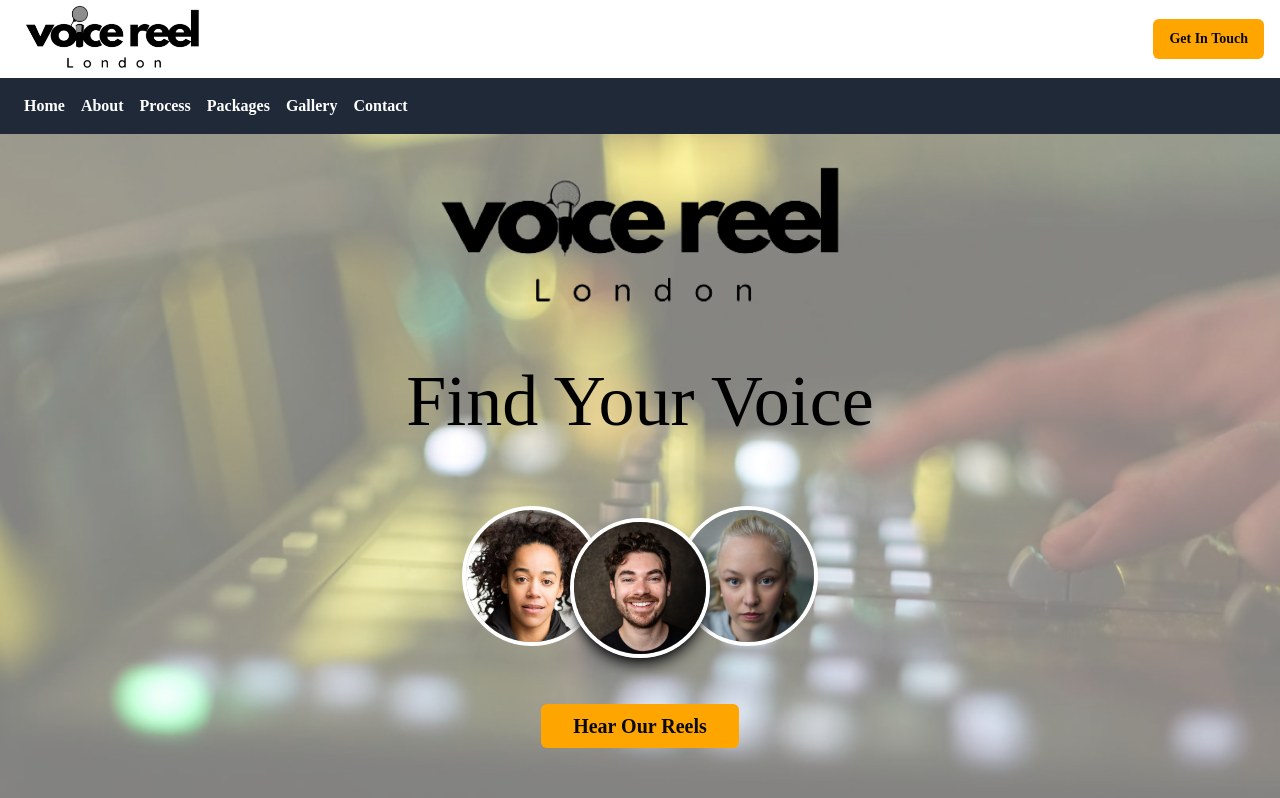
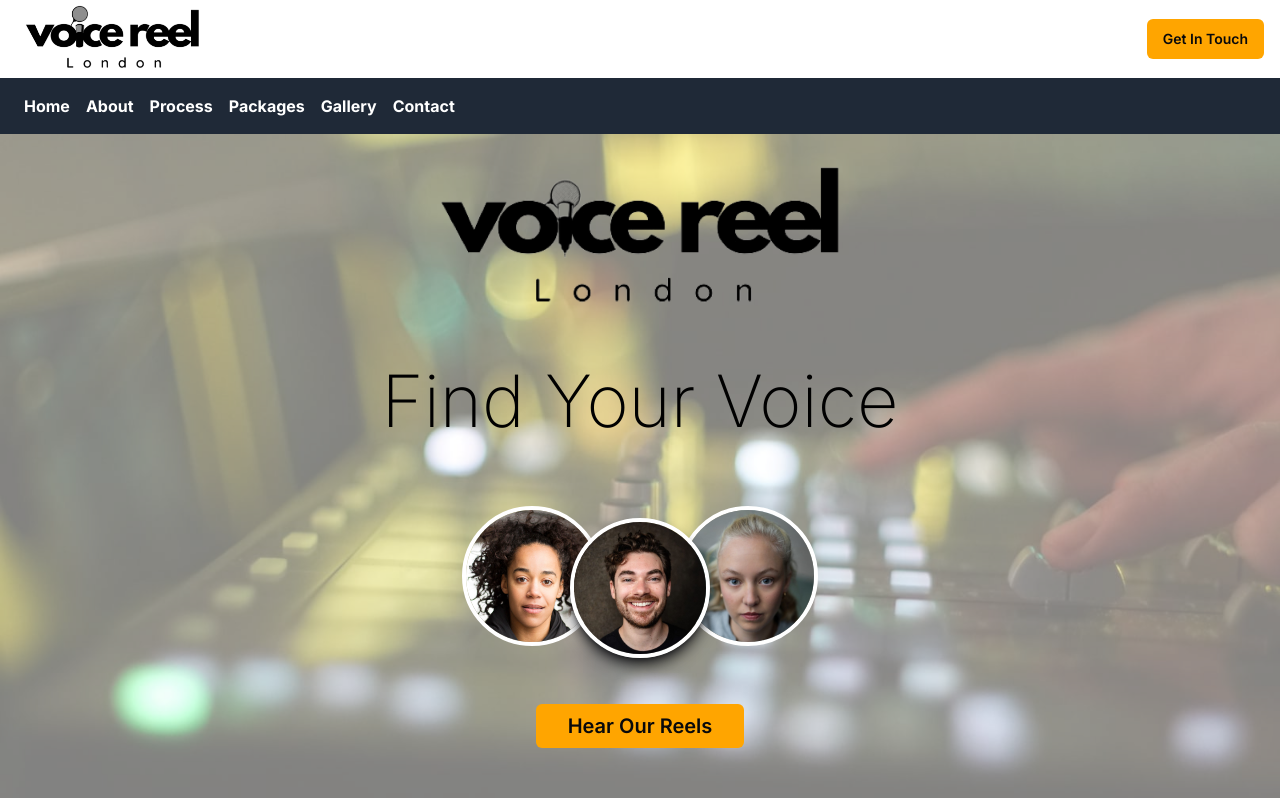
Before and after one commit to reesbritt/voice-reel, a Next.js app: page /home in a window 1280 px wide. Shown: the top 798 px of the page. Built offline with nearby package versions, Linux system fonts and the light colour scheme.

Commit message:
fix font

```diff
--- a/src/app/layout.tsx
+++ b/src/app/layout.tsx
@@ -3,6 +3,11 @@
 import { Inter as FontSans } from "next/font/google";
 import "./globals.css";
 import React from "react";
+
+const fontSans = FontSans({
+  subsets: ["latin"],
+  variable: "--font-sans",
+});
 
 export const metadata: Metadata = {
   title: "Create Next App",
@@ -17,7 +22,12 @@
   return (
     <html lang="en">
       <head></head>
-      <body className={cn("min-h-screen bg-background font-sans antialiased")}>
+      <body
+        className={cn(
+          "min-h-screen bg-background font-sans antialiased",
+          fontSans.variable
+        )}
+      >
         {children}
       </body>
     </html>
```
